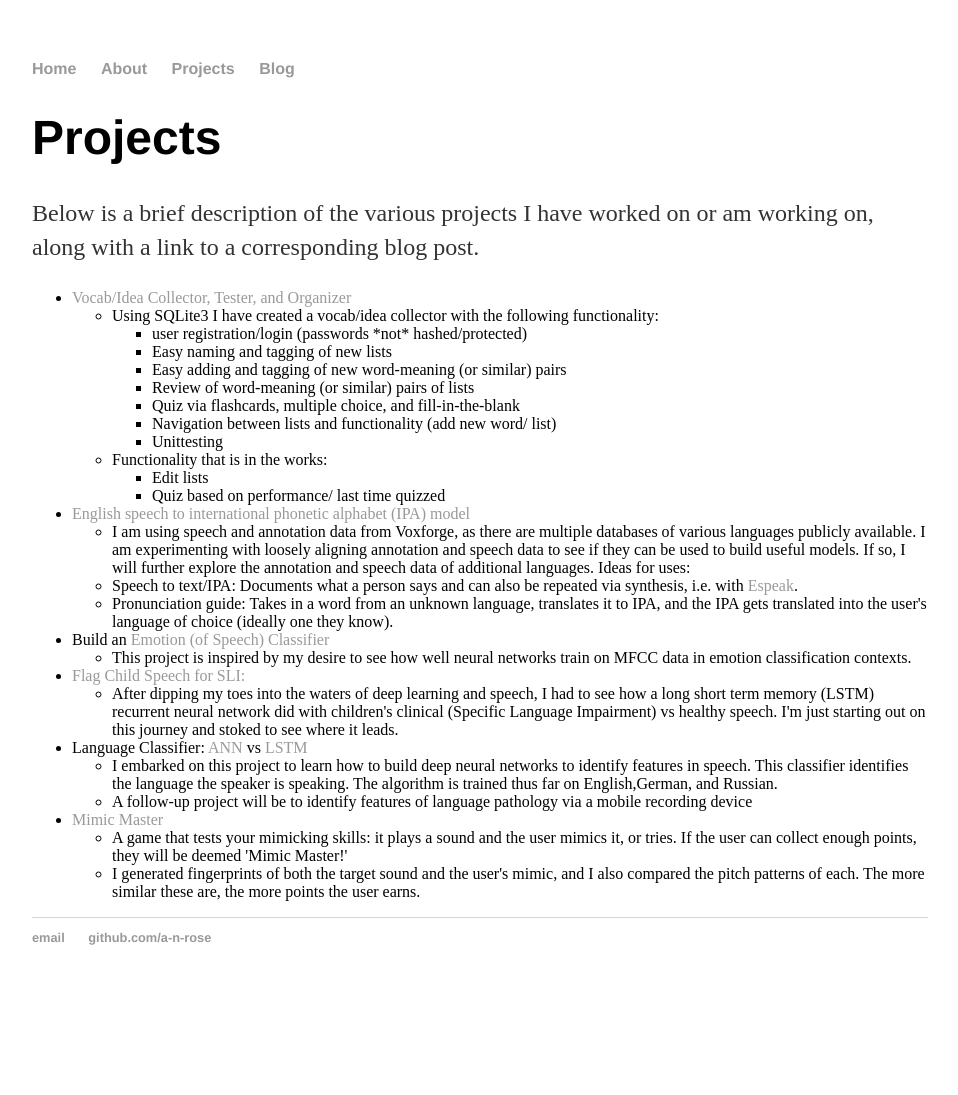
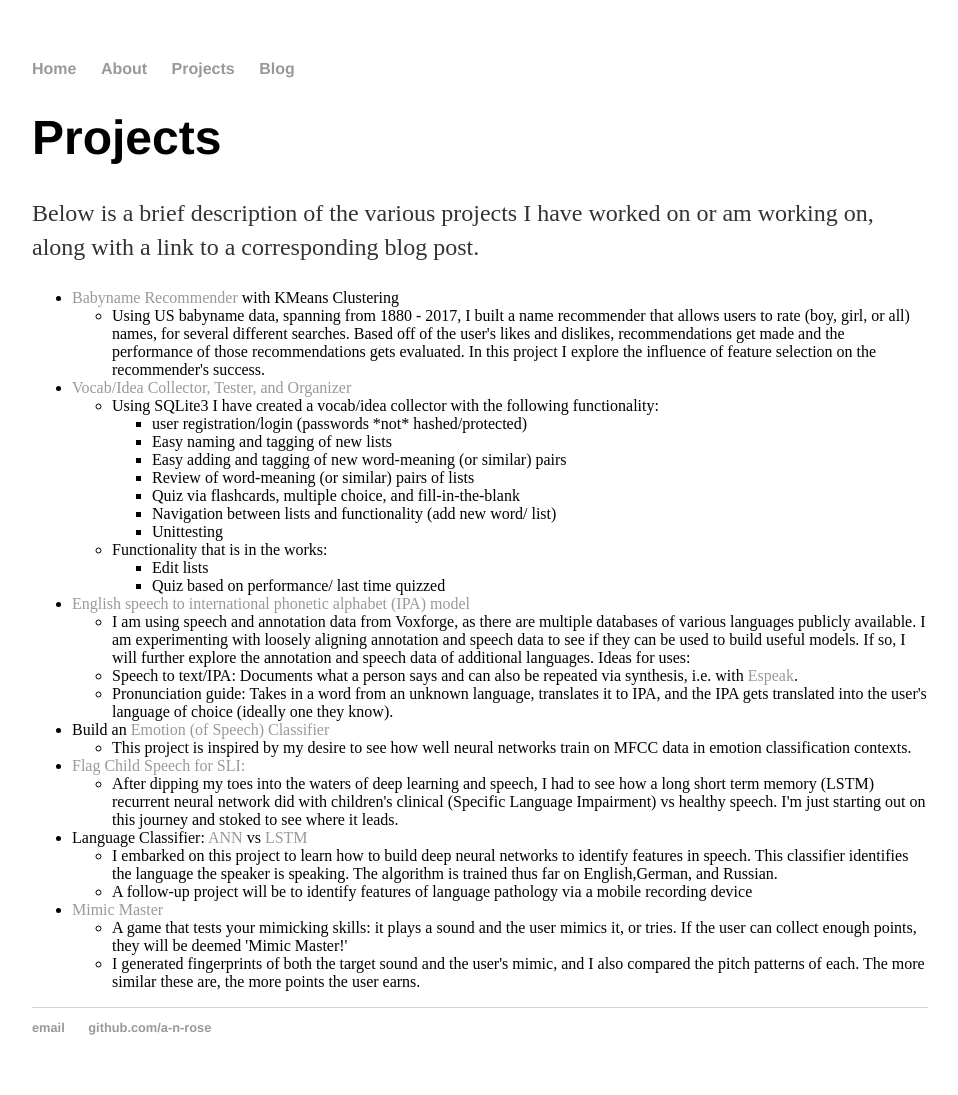
Before and after one commit to a-n-rose/a-n-rose.github.io, a Jekyll site: the page built from projects/index.html, in a window 1280 px wide. Shown: the whole page, without its empty margins (160-1118 px from the left). Built offline with Jekyll 4.4.1, drawn with Linux system fonts in a browser that asks for light colours; before the commit the page ends 1005 px from its top, so only the background shows below that.

Commit message:
added babyname recommendation system

```diff
--- a/projects/index.html
+++ b/projects/index.html
@@ -10,6 +10,11 @@ title: Aislyn's Projects
 			<ul class="projects_list">
 
 
+				<li> <a href="/2018/11/16/building-babyname-recommender.html">Babyname Recommender</a> with KMeans Clustering </li>
+				<ul class="project_description">
+					<li>Using US babyname data, spanning from 1880 - 2017, I built a name recommender that allows users to rate (boy, girl, or all) names, for several different searches. Based off of the user's likes and dislikes, recommendations get made and the performance of those recommendations gets evaluated. In this project I explore the influence of feature selection on the recommender's success.
+                                        </li>
+					</ul>
 
 				<li> <a href="/2018/11/05/personal-vocab-app.html">Vocab/Idea Collector, Tester, and Organizer</a> </li>
 				<ul class="project_description">
```
